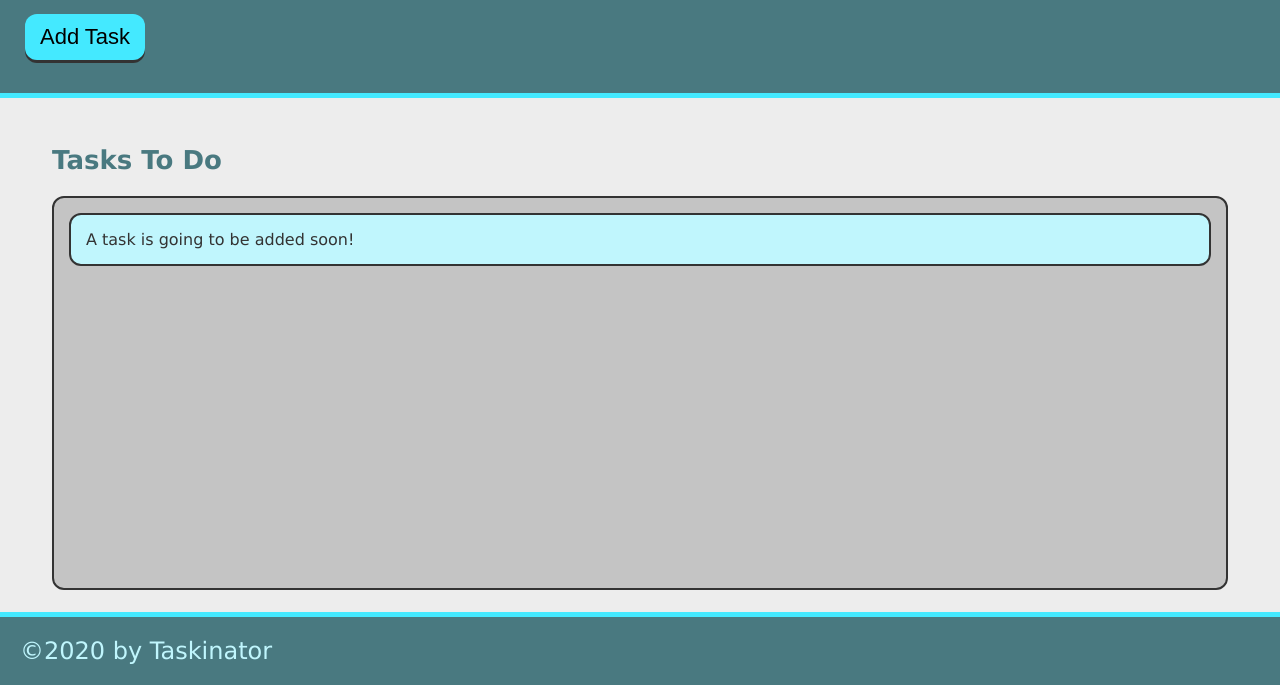
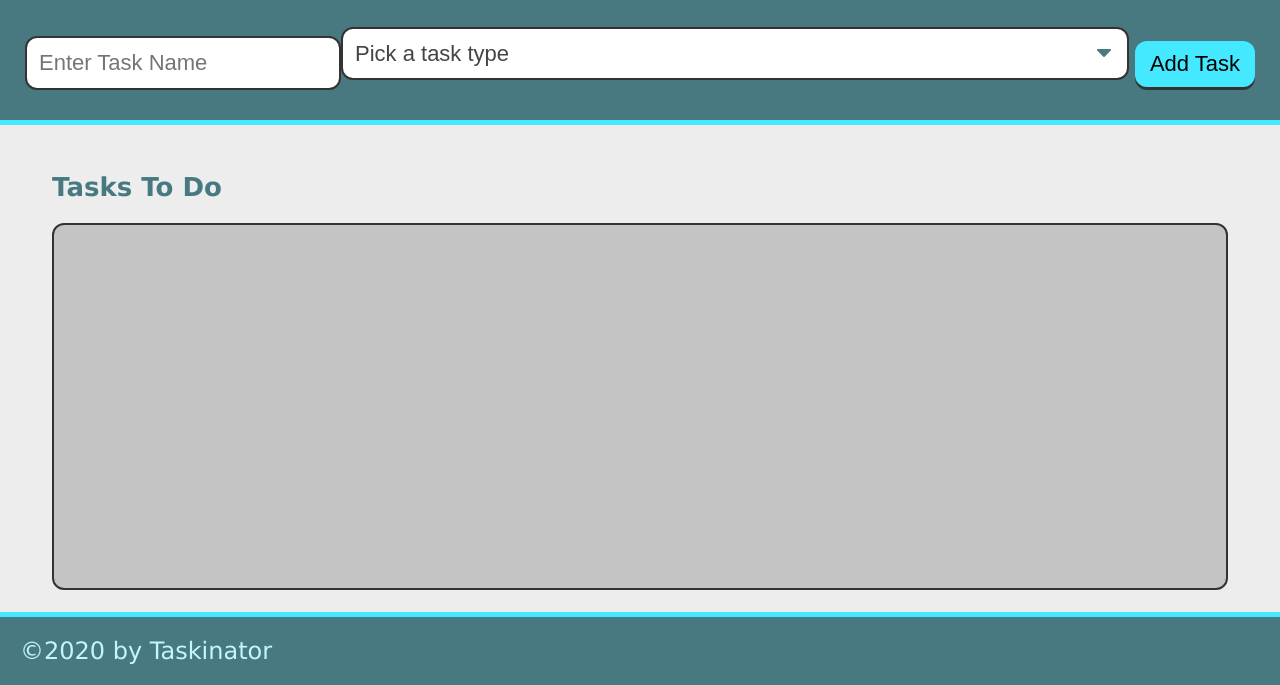
Before and after one commit to TannerReed29/taskinator, a plain HTML site: page index.html in a window 1280 px wide. Shown: the part 115-800 px from the top of the page. Drawn offline with Linux system fonts and the light colour scheme.

Commit message:
added task type select and options

```diff
--- a/index.html
+++ b/index.html
@@ -13,14 +13,27 @@
     <header>
         <h1 class="page-title">Taskinator</h1>
         <p>Click the button below to add a new task!</p>
-        <button class="btn" id="save-task">Add Task</button>
+    <form id="task-form">
+        <div class="form-gorup">
+            <input type="text" name="task-name" placeholder="Enter Task Name" />
+        </div>
+        <div class="form-group">
+            <select name="task-type" class="select-dropdown">
+                <option value="" disabled selected>Pick a task type</option>
+                <option value="Challenge Project">Challenge Project</option>
+                <option value="Modules">Modules</option>
+                <option value="Questions">Questions</option>
+            </select>
+        </div>
+        <div>
+            <button class="btn" id="save-task">Add Task</button>
+        </div>
+    </form>
     </header>
     <main class="page-content">
         <section class="task-list-wrapper">
           <h2 class="list-title">Tasks To Do</h2>
-          <ul class="task-list" id="tasks-to-do">
-            <li class="task-item">A task is going to be added soon!</li>
-          </ul>
+          <ul class="task-list" id="tasks-to-do"></ul>
         </section>
       </main>
   <script src="./assets/js/script.js"></script>
```
